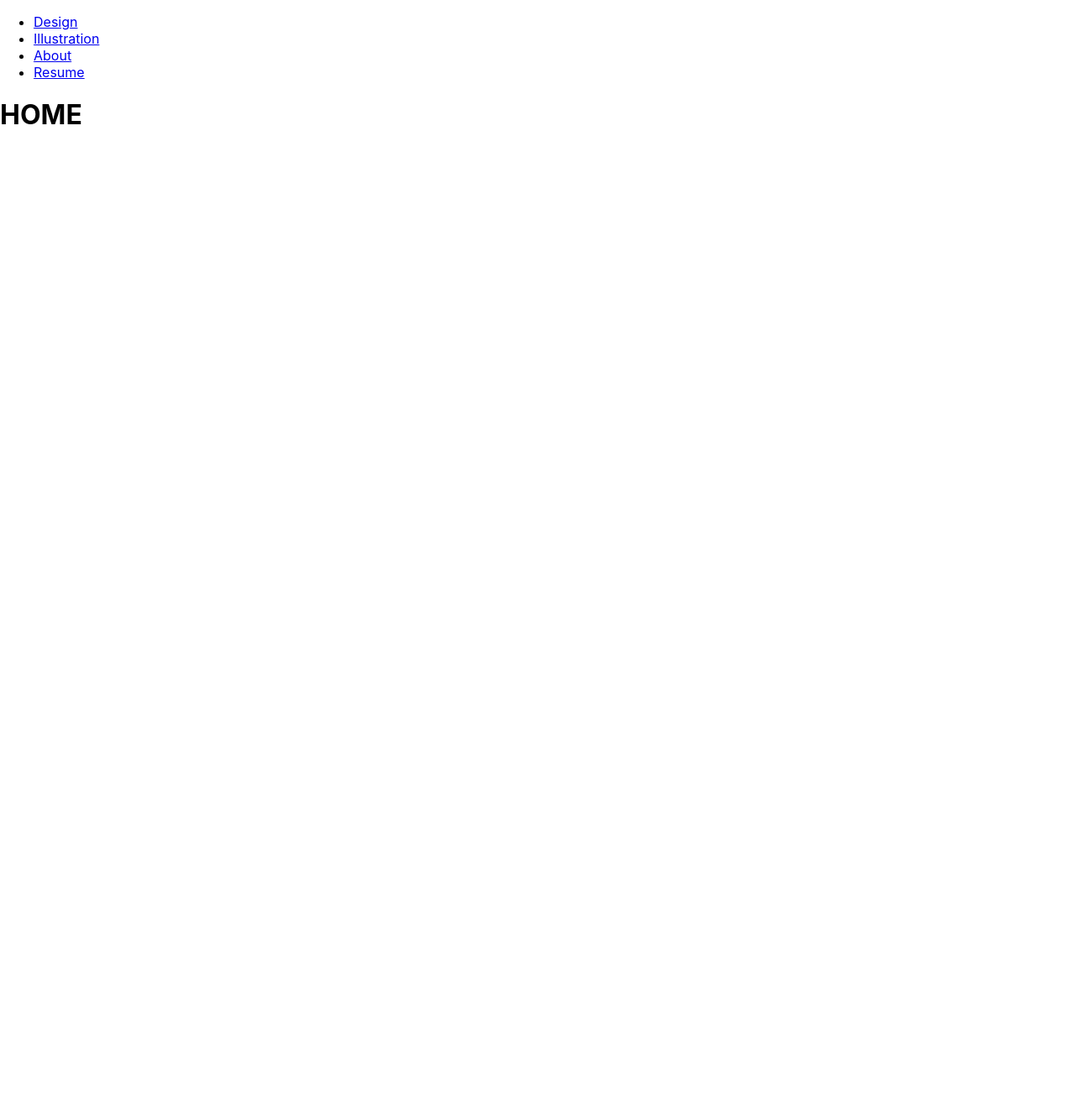
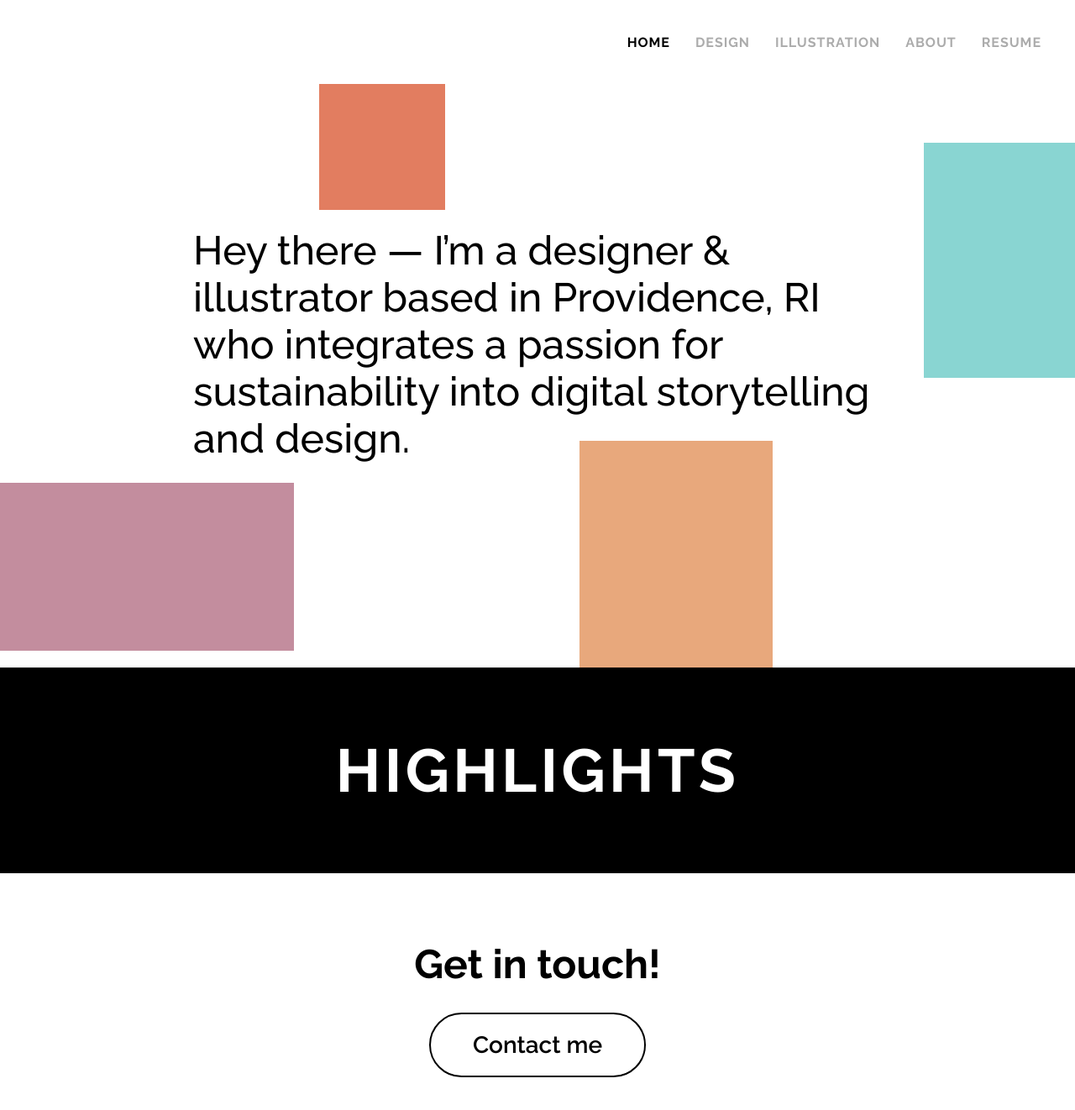
Before and after one commit to sillyduck921/portfolio, a React (Create React App) app: page / in a window 1280 px wide. Shown: the top 1322 px of the page at 84% size. Before the commit the page ends 800 px from the top, so only its background shows below. Built offline with nearby package versions, Linux system fonts and the light colour scheme; the HTML template or start-up script is replaced by a standard one.

Commit message:
home initial

```diff
--- a/public/index.html
+++ b/public/index.html
@@ -3,6 +3,7 @@
   <head>
     <meta charset="utf-8" />
     <link rel="icon" href="%PUBLIC_URL%/favicon.ico" />
+    <link href="https://fonts.googleapis.com/css2?family=Raleway:wght@400;500;600;700;800;900&display=swap" rel="stylesheet">
     <meta name="viewport" content="width=device-width, initial-scale=1" />
     <meta name="theme-color" content="#000000" />
     <meta
--- a/src/App.css
+++ b/src/App.css
@@ -1,38 +1,143 @@
 .App {
-  text-align: center;
+  margin: 0;
+  padding: 0;
 }
 
-.App-logo {
-  height: 40vmin;
-  pointer-events: none;
+.nav-container {
+  display: flex;
+  flex-direction: row;
+  align-items: center;
+  justify-content: flex-end;
+  padding: 40px;
+  gap: 30px;
+  position: sticky;
 }
 
-@media (prefers-reduced-motion: no-preference) {
-  .App-logo {
-    animation: App-logo-spin infinite 20s linear;
-  }
+.link {
+  color: #ACACAC;
+  text-decoration: none;
+  font-family: 'Raleway', sans-serif;
+  font-weight: 700;
+  letter-spacing: 0.06em;
+  font-size: 16px;
 }
 
-.App-header {
-  background-color: #282c34;
-  min-height: 100vh;
+.link:hover {
+  color: #716F6F;
+}
+
+.link.active {
+  color: #000000;
+}
+
+h1 {
+  color: #000000;
+  font-family: 'Raleway', sans-serif;
+  font-weight: 700;
+  letter-spacing: 0.06em;
+  font-size: 72px;
+  margin: 0;
+}
+
+h2 {
+  font-family: 'Raleway', sans-serif;
+  font-weight: 500;
+  font-size: 48px;
+  color: #000000;
+}
+
+h3 {
+  font-family: 'Raleway', sans-serif;
+  font-weight: 700;
+  font-size: 48px;
+  color: #000000;
+  margin: 0;
+}
+
+.home-text {
+  padding: 130px 230px;
+  z-index: 1;
+}
+
+.orange-block {
+  position: absolute;
+  top: 0;
+  left: 380px;
+  height: 150px;
+  width: 150px;
+  background-color: #E27D60;
+  z-index: -1;
+}
+
+.blue-block {
+  position: absolute;
+  right: 0;
+  top: 70px;
+  height: 280px;
+  width: 180px;
+  background-color: #89D5D2;
+  z-index: -1;
+}
+
+.pink-block {
+  position: absolute;
+  left: 0;
+  bottom: 20px;
+  height: 200px;
+  width: 350px;
+  background-color: #C38D9E;
+  z-index: -1;
+}
+
+.light-orange-block {
+  position: absolute;
+  right: 360px;
+  bottom: 0px;
+  height: 270px;
+  width: 230px;
+  background-color: #E8A87C;
+  z-index: -1;
+}
+
+.highlights-container {
+  background-color: #000000;
+}
+
+.intro-container {
+  position: relative;
+  padding-bottom: 75px;
+}
+
+.white-text {
+  color: #FFFFFF;
+  display: flex;
+  align-items: center;
+  justify-content: center;
+  padding: 80px;
+}
+
+.contact-container {
   display: flex;
   flex-direction: column;
+  justify-content: center;
   align-items: center;
-  justify-content: center;
-  font-size: calc(10px + 2vmin);
-  color: white;
+  padding: 80px;
+  gap: 30px;
 }
 
-.App-link {
-  color: #61dafb;
+button {
+    background-color: white;
+    border: 2px solid black;
+    border-radius: 100px;
+    padding: 20px 50px;
+    font-family: 'Raleway', sans-serif;
+    font-weight: 600;
+    font-size: 28px;
+    color: #000000;
 }
 
-@keyframes App-logo-spin {
-  from {
-    transform: rotate(0deg);
-  }
-  to {
-    transform: rotate(360deg);
-  }
+button:hover {
+  background-color: #000000;
+  color: #FFFFFF;
+  cursor: grab;
 }
--- /dev/null
+++ b/src/components/Button.js
@@ -0,0 +1,11 @@
+import React from "react";
+
+const Button = (props) => {
+    return (
+        <button>
+            {props.text}
+        </button>
+    );
+}
+
+export default Button;
--- a/src/components/Navbar.js
+++ b/src/components/Navbar.js
@@ -1,23 +1,25 @@
 import React from "react";
-import { Link } from "react-router-dom";
+import { NavLink } from "react-router-dom";
+import '../App.css';
 
 function Navbar() {
   return (
-    <nav>
-      <ul>
-        <li>
-          <Link to="/design">Design</Link>
-        </li>
-        <li>
-          <Link to="/illustration">Illustration</Link>
-        </li>
-        <li>
-          <Link to="/about">About</Link>
-        </li>
-        <li>
-          <Link to="/">Resume</Link>
-        </li>
-      </ul>
+    <nav className="nav-container">
+      <div>
+        <NavLink to="/" className="link">HOME</NavLink>
+      </div>
+      <div>
+        <NavLink to="/design" className="link">DESIGN</NavLink>
+      </div>
+      <div>
+        <NavLink to="/illustration" className="link">ILLUSTRATION</NavLink>
+      </div>
+      <div>
+        <NavLink to="/about" className="link">ABOUT</NavLink>
+      </div>
+      <div>
+        <NavLink to="/resume" className="link">RESUME</NavLink>
+      </div>
     </nav>
   );
 }
--- a/src/pages/Home.js
+++ b/src/pages/Home.js
@@ -1,13 +1,35 @@
 import React from "react";
+import Button from "../components/Button";
 
 const Home = () => {
-  return (
-    <div>
-      <h1>
-        HOME
-      </h1>
-    </div>
-  );
+    return (
+        <>
+            <div className="intro-container">
+                <div className="home-text">
+                    <h2>
+                        Hey there — I’m a designer & illustrator based in Providence, RI who integrates a passion for sustainability into digital storytelling and design.
+                    </h2>
+                </div>
+                <div className="orange-block">
+                </div>
+                <div className="blue-block">
+                </div>
+                <div className="pink-block">
+                </div>
+                <div className="light-orange-block">
+                </div>
+            </div>
+            <div className="highlights-container">
+                <h1 className="white-text">
+                    HIGHLIGHTS
+                </h1>
+            </div>
+            <div className="contact-container">
+                <h3>Get in touch!</h3>
+                <Button text={"Contact me"} />
+            </div>
+        </>
+    );
 };
 
 export default Home;
```
Also changed, not shown: src/App.js (+4 -4 lines).
